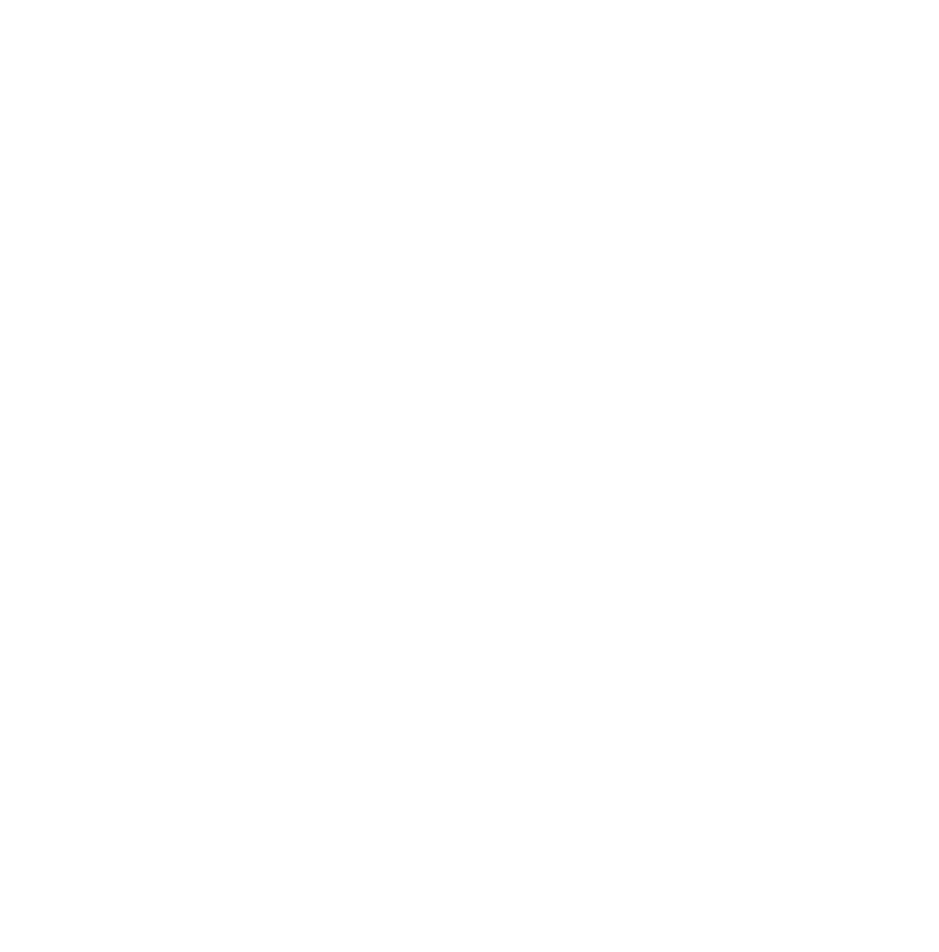
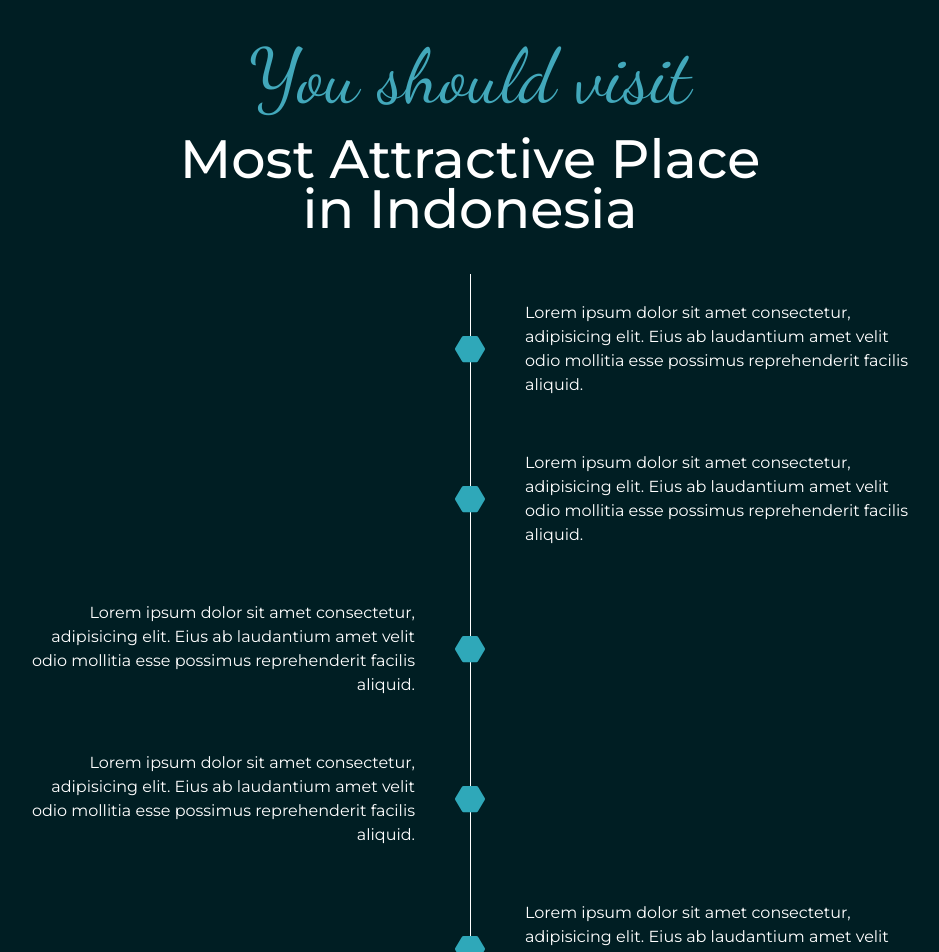
Before and after one commit to hylcore-V/travelling-explorer, a Next.js app: page / in a window 1280 px wide. Shown: the part 900-1852 px from the top of the page, without its empty margins (170-1109 px from the left). Before the commit the page ends 824 px from the top, so only its background shows below. Built offline with nearby package versions, Linux system fonts and the light colour scheme.

Commit message:
create HexagonText component

```diff
--- /dev/null
+++ b/src/components/HexagonText/HexagonText.tsx
@@ -0,0 +1,26 @@
+import React from "react";
+import { BsHexagonFill } from "react-icons/bs";
+
+interface HexagonTextProps {
+  alignment: "left" | "right";
+  text: string;
+}
+
+const HexagonText: React.FC<HexagonTextProps> = ({ alignment, text }) => {
+  return (
+    <div className="relative flex items-center">
+      <BsHexagonFill className="text-[30px] rotate-[90deg] text-textBlue" />
+      <p
+        className={`absolute w-[400px] ${
+          alignment === "left"
+            ? "left-[70px] text-left"
+            : "right-[70px] text-right"
+        } text-white`}
+      >
+        {text}
+      </p>
+    </div>
+  );
+};
+
+export default HexagonText;
--- a/src/components/MostAttractive/MostAttractive.tsx
+++ b/src/components/MostAttractive/MostAttractive.tsx
@@ -1,6 +1,10 @@
 "use client";
 
-import React, { useContext } from "react";
+import React, { useContext, useEffect } from "react";
+import AOS from "aos";
+import "aos/dist/aos.css";
+
+import { MyContext } from "@/context/AppContext";
 
 import img1 from "../../../public/set/indonesia/1.jpg";
 import img2 from "../../../public/set/thai/1.jpg";
@@ -26,10 +30,13 @@
 import bgRight from "../../../public/images/nepalBg1.jpg";
 
 import { BsHexagonFill } from "react-icons/bs";
-import "aos/dist/aos.css";
-import { MyContext } from "@/context/AppContext";
+import HexagonText from "../HexagonText/HexagonText";
 
 const MostAttractive = () => {
+  useEffect(() => {
+    AOS.init();
+  }, []);
+
   const context = useContext(MyContext);
 
   if (!context) {
@@ -38,10 +45,89 @@
 
   const { activeSlideIndex } = context;
 
+  const datas = [
+    {
+      name: "Indonesia",
+      leftImg1: img1,
+      leftImg2: img7,
+      leftImg3: img13,
+      rightImg1: img4,
+      rightImg2: img10,
+    },
+    {
+      name: "Thailand",
+      leftImg1: img2,
+      leftImg2: img8,
+      leftImg3: img14,
+      rightImg1: img5,
+      rightImg2: img11,
+    },
+    {
+      name: "Indonesia",
+      leftImg1: img3,
+      leftImg2: img9,
+      leftImg3: img15,
+      rightImg1: img6,
+      rightImg2: img12,
+    },
+  ];
+
+  const handleChange = (index: number) => {
+    switch (index) {
+      case 0:
+        return datas[0];
+      case 1:
+        return datas[1];
+      case 2:
+        return datas[2];
+      default:
+        return datas[0];
+    }
+  };
+
+  const infos = handleChange(activeSlideIndex);
+
   return (
-    <section className="w-full" id="reason">
+    <section
+      className="w-full bg-mainBcg pt-[120px] pb-[250px] overflow-hidden"
+      id="reason"
+    >
       <div className="container">
-        <div>Most Attractive</div>
+        <div className="text-center">
+          <h2 className="text-titleColor text-[76px] font-dancing">
+            You should visit
+          </h2>
+          <h2 className="text-[54px] text-white font-montserrat font-medium leading-[50px]">
+            Most Attractive Place
+            <br />
+            in {infos.name}
+          </h2>
+        </div>
+      </div>
+
+      <div className="flex justify-center mt-10 relative">
+        <div className="bg-white w-[1px] h-[750px] flex flex-col justify-around items-center">
+          <HexagonText
+            alignment="left"
+            text="Lorem ipsum dolor sit amet consectetur, adipisicing elit. Eius ab laudantium amet velit odio mollitia esse possimus reprehenderit facilis aliquid."
+          />
+          <HexagonText
+            alignment="left"
+            text="Lorem ipsum dolor sit amet consectetur, adipisicing elit. Eius ab laudantium amet velit odio mollitia esse possimus reprehenderit facilis aliquid."
+          />
+          <HexagonText
+            alignment="right"
+            text="Lorem ipsum dolor sit amet consectetur, adipisicing elit. Eius ab laudantium amet velit odio mollitia esse possimus reprehenderit facilis aliquid."
+          />
+          <HexagonText
+            alignment="right"
+            text="Lorem ipsum dolor sit amet consectetur, adipisicing elit. Eius ab laudantium amet velit odio mollitia esse possimus reprehenderit facilis aliquid."
+          />
+          <HexagonText
+            alignment="left"
+            text="Lorem ipsum dolor sit amet consectetur, adipisicing elit. Eius ab laudantium amet velit odio mollitia esse possimus reprehenderit facilis aliquid."
+          />
+        </div>
       </div>
     </section>
   );
--- a/tailwind.config.ts
+++ b/tailwind.config.ts
@@ -69,13 +69,10 @@
         mainBcg: '#001E23',
         lightBlue: '#4A8087',
         btnBorder: '#00A189',
+        titleColor: '#42a8bb',
+        textBlue: '#2FA8B9',
 
 
-        dark: '#32323D',
-
-        mainBlue: '#1879EA',
-        titleColor: '#cacaca',
-        grey: '#5c5c5c',
         backdrop: 'rgba(1, 10, 5, 0.75)',
         backdropBlue: 'rgba(52, 98, 153, 0.85)',
       },
```
